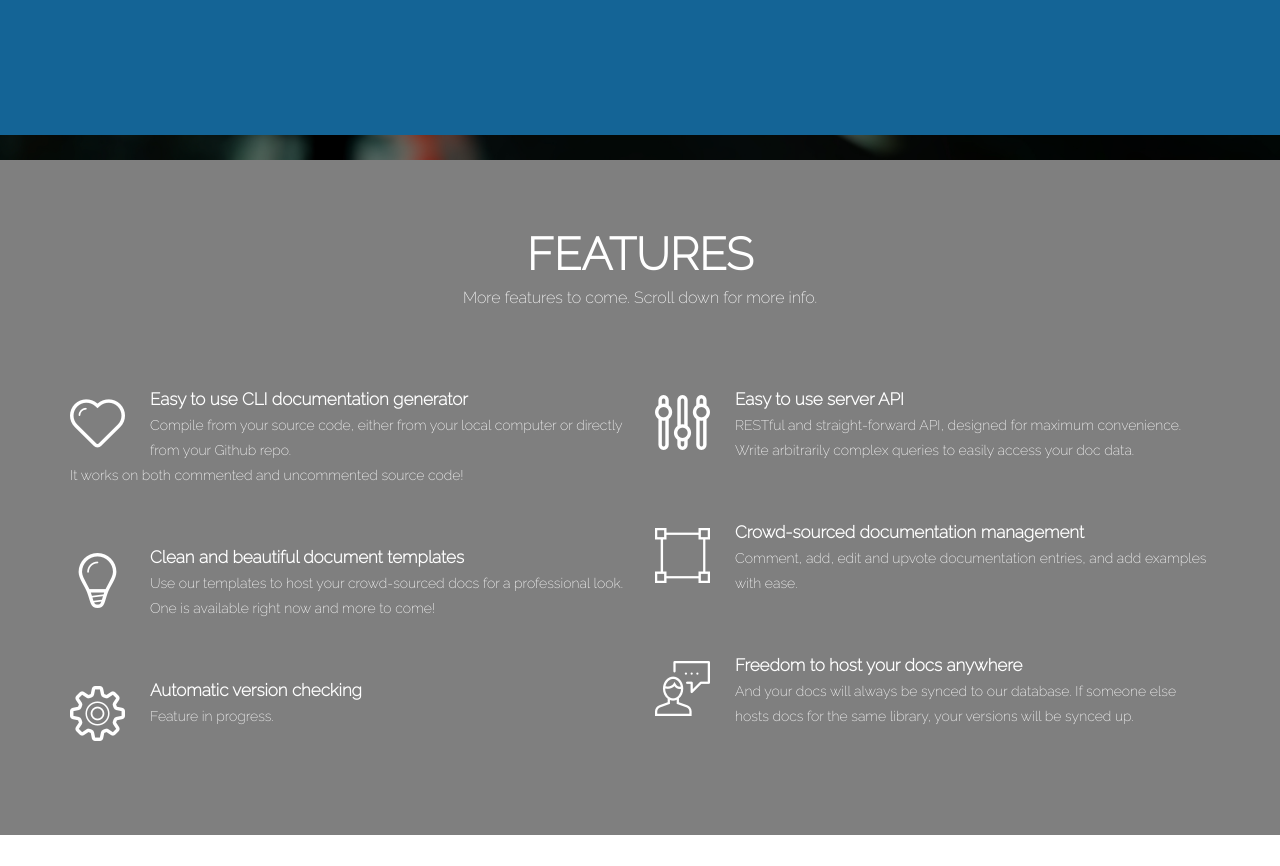
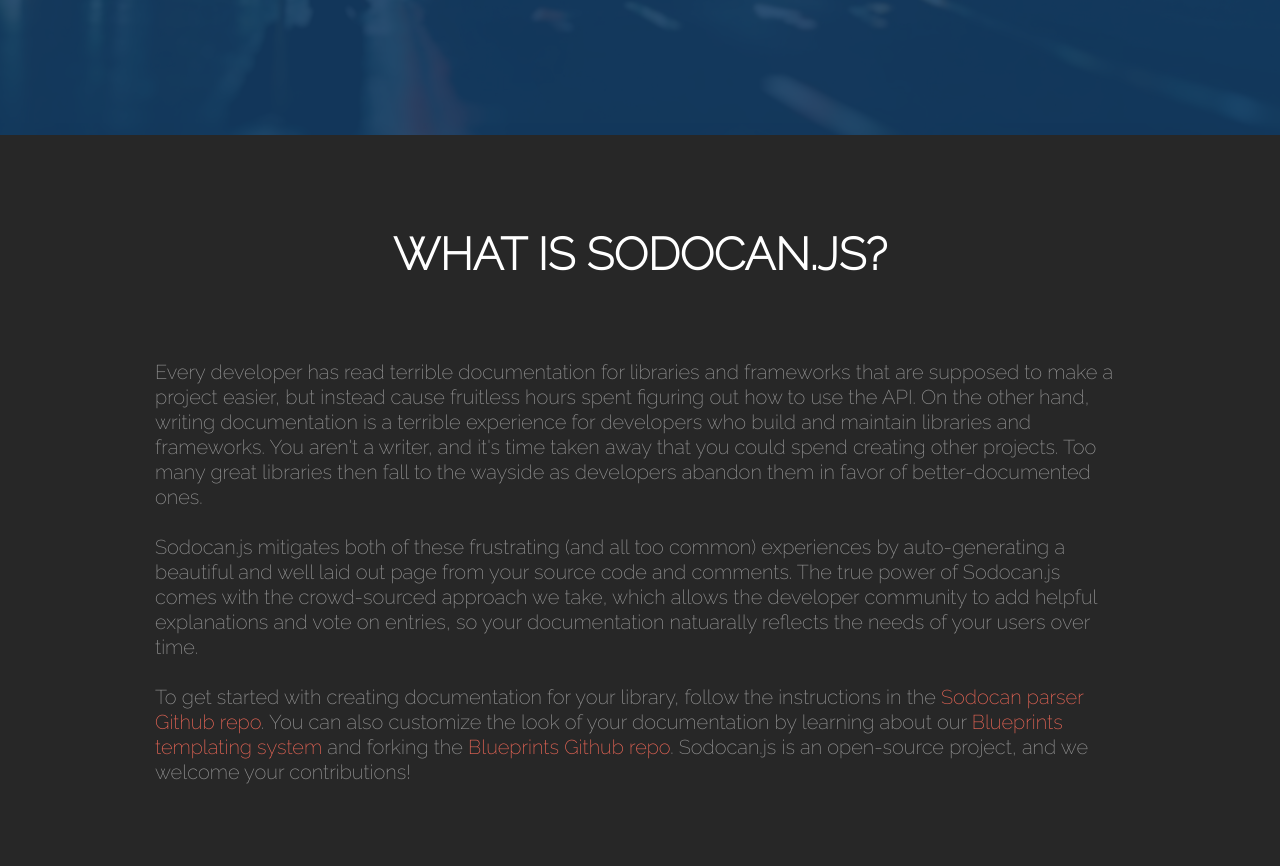
Before and after one commit to sodocan/sodocan.js, a website: page public/index.html in a window 1280 px wide. Shown: the part 640-1506 px from the top of the page. Drawn offline with Linux system fonts and the light colour scheme.

```diff
--- a/public/index.html
+++ b/public/index.html
@@ -66,6 +66,7 @@
         <li><a href="#blueprints">Blueprints</a></li>
         <li><a href="#parser">Parser</a></li>
         <li><a href="#features">Features</a></li>
+        <li><a href="#what-is">What is it?</a></li>
         <li><a href="#home">Home</a></li>
       </ul>
       </nav>
@@ -82,6 +83,38 @@
 
 </header> <!-- / END HOME SECTION  -->
 
+<!-- =========================
+   INTRO SECTION
+============================== -->
+
+<section class="what-is" id="what-is">
+<div class="container">
+
+  <!-- SECTION HEADER -->
+  <div class="section-header">
+
+    <!-- SECTION TITLE -->
+    <h2 class="white-text">What is Sodocan.js?</h2>
+  </div>
+  <!-- / END SECTION HEADER -->
+
+  <!-- 2 COLUMNS OF BLUEPRINTS-->
+  <div class="container" style="width:1000px">
+  <div class="row">
+
+    <!-- COLUMN 2 - DESCRIPTIONS OF BLUEPRINTS -->
+    <div class="col-lg-12 col-md-12 column">
+      <p class="what-is-description wow fadeInUp animated" data-wow-offset="30" data-wow-duration="1.5s" data-wow-delay="0.15s">
+        Every developer has read terrible documentation for libraries and frameworks that are supposed to make a project easier, but instead cause fruitless hours spent figuring out how to use the API. On the other hand, writing documentation is a terrible experience for developers who build and maintain libraries and frameworks. You aren't a writer, and it's time taken away that you could spend creating other projects. Too many great libraries then fall to the wayside as developers abandon them in favor of better-documented ones.<br/><br/>
+        Sodocan.js mitigates both of these frustrating (and all too common) experiences by auto-generating a beautiful and well laid out page from your source code and comments. The true power of Sodocan.js comes with the crowd-sourced approach we take, which allows the developer community to add helpful explanations and vote on entries, so your documentation natuarally reflects the needs of your users over time.<br/><br/>
+        To get started with creating documentation for your library, follow the instructions in the <a href='https://github.com/sodocan/sodocan.js/tree/master/parser'>Sodocan parser Github repo</a>. You can also customize the look of your documentation by learning about our <a href='#blueprints'>Blueprints templating system</a> and forking the <a href='https://github.com/sodocan/sodocan.js/tree/master/blueprints'>Blueprints Github repo</a>. Sodocan.js is an open-source project, and we welcome your contributions!
+      </p>
+    </div>
+  </div> <!-- / END TWO COLUMNS OF BLUEPRINTS-->
+  </div>
+</div> <!-- / END CONTAINER -->
+
+</section> <!-- END BLUEPRINTS SECTION -->
 
 <!-- =========================
    FEATURES SECTION
@@ -115,10 +148,7 @@
         </div>
         <h5>Easy to use CLI documentation generator</h5>
         <p>
-           Compile from your source code, either from your local computer or directly from your Github repo.
-        </p>
-        <p>
-           It works on both commented and uncommented source code!
+           Compile from your source code, either from your local computer or Github repo. It works on both commented and uncommented source code!
         </p>
       </div>
       <!-- / END FEATURE -->
@@ -540,7 +570,7 @@
         </div>
         <div class="details">
           <p>
-            Plays trumpet.
+            Plays the trumpet.
           </p>
         </div>
       </div>
```
Also changed, not shown: blueprints/angular-sodone/entry/entryTpl.html (+2 -2 lines), public/dist/style.min.css, public/images/team/Lain.jpg, public/images/team/corey.jpg, public/images/team/joyce.jpg, public/images/team/leo.jpg.
